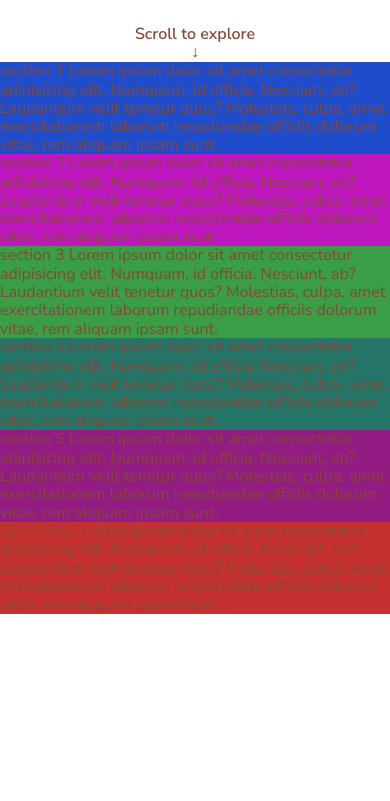
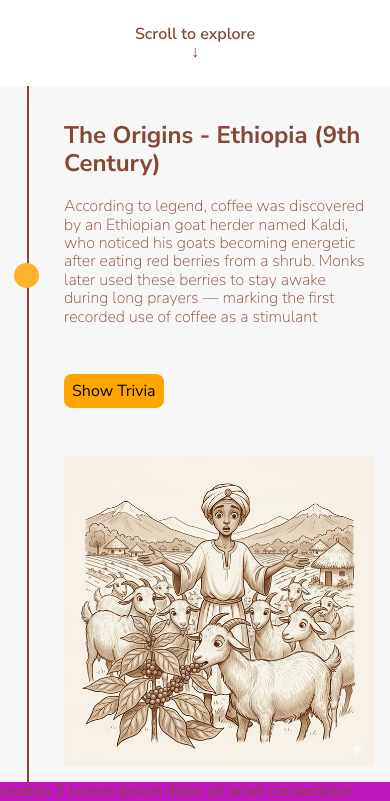
Before and after one commit to kamilpixel/coffee-history, a website built with Vite: page index.html in a window 390 px wide. Shown: the part 722-1523 px from the top of the page. Before the commit the page ends 1338 px from the top, so only its background shows below. Built offline with nearby package versions, Linux system fonts and the light colour scheme.

Commit message:
feat(landing-page): design section one

```diff
--- a/index.html
+++ b/index.html
@@ -28,21 +28,45 @@
             </div>
             <div class="image-intro"></div>
 
-            <button class="button-explore">
+            <button class="button button-explore">
               <div class="button-explore__content">
-                <div class="button-explore__content-label">Scroll to explore</div>
+                <div class="button-explore__content-label">
+                  Scroll to explore
+                </div>
                 <div class="button-explore__content-icon">↓</div>
               </div>
             </button>
-
           </div>
         </section>
         <!-- Section 1 -->
-        <section class="section" style="background-color: rgb(30, 76, 202)">
-          section 1 Lorem ipsum dolor sit amet consectetur adipisicing elit.
-          Numquam, id officia. Nesciunt, ab? Laudantium velit tenetur quos?
-          Molestias, culpa, amet exercitationem laborum repudiandae officiis
-          dolorum vitae, rem aliquam ipsam sunt.
+        <section class="section">
+          <div class="section__one">
+            <div class="section__content">
+              <div class="section__detail">
+                <div>
+                  <h2 class="section__title">
+                    The Origins - Ethiopia (9th Century)
+                  </h2>
+                  <p class="section__description">
+                    According to legend, coffee was discovered by an Ethiopian
+                    goat herder named Kaldi, who noticed his goats becoming
+                    energetic after eating red berries from a shrub. Monks later
+                    used these berries to stay awake during long prayers —
+                    marking the first recorded use of coffee as a stimulant
+                  </p>
+                  <button class="button button-show-trivia mt-5">
+                    Show Trivia
+                  </button>
+                </div>
+              </div>
+              <div class="section__image">
+                <img
+                  src="/src/images/ethiopia.png"
+                  alt="Ethiopian goat herder named Kaldi"
+                />
+              </div>
+            </div>
+          </div>
         </section>
         <!-- Section 2 -->
         <section class="section" style="background-color: rgb(189, 23, 189)">
--- a/src/css/main.css
+++ b/src/css/main.css
@@ -1,5 +1,6 @@
 @import url('https://fonts.googleapis.com/css2?family=Nunito+Sans:ital,opsz,wght@0,6..12,200..1000;1,6..12,200..1000&display=swap');
 @import url('https://cdnjs.cloudflare.com/ajax/libs/normalize/8.0.1/normalize.min.css');
+@import url('./utility.css');
 
 :root {
   --base-color: #854836;
@@ -17,22 +18,6 @@ body {
   font-family: "Nunito Sans", sans-serif;
   font-size: 16px;
   color: #854836;
-}
-
-.text-center {
-  text-align: center;
-}
-
-.w-100 {
-  width: 100%;
-}
-
-.section {
-  width: 100%;
-  height: 100vh;
-  display: flex;
-  align-items: center;
-  justify-content: center;
 }
 
 .text__intro {
@@ -64,7 +49,7 @@ body {
 }
 
 .image-intro {
-  height: 24rem;
+  height: 18rem;
   background-image: url('../images/bg-coffee.jpg');
   background-size: cover;
   background-position: center center;
@@ -74,18 +59,25 @@ body {
   margin-top: 2rem;
 }
 
-.button-explore {
+.button {
   background-color: transparent;
   border: none;
   display: block;
+  cursor: pointer;
+}
+
+.button-explore {
+  border: none;
   margin: 0 auto;
-  cursor: pointer;
   margin-top: 1.5rem;
   color: var(--base-color);
+  margin-bottom: 1.5rem;
 }
+
 .button-explore:hover {
   color: var(--primary-color);
 }
+
 .button-explore__content {
   /*  */
 }
@@ -98,18 +90,195 @@ body {
   /*  */
 }
 
-@media (max-width: 576px) {
+.button-show-trivia {
+  background-color: orange;
+  border-radius: 0.5rem;
+  padding: 0.5rem;
+  font-size: 1rem;
+}
+
+.section {
+  position: relative;
+  width: 100%;
+  /* height: 100vh; */
+  display: flex;
+  /* align-items: center; */
+}
+
+.section__title {
+  font-weight: 700;
+  font-size: 2.5rem;
+}
+
+.section__description {
+  font-weight: 200;
+  font-size: 1.5rem;
+  width: 30rem;
+}
+
+.section__one {
+  background-color: var(--secondary-color);
+  width: 100%;
+  height: 100%;
+  display: flex;
+  align-items: center;
+}
+
+.section__content {
+  height: 40rem;
+  width: 75rem;
+  max-width: 75rem;
+  /* background-color: yellowgreen; */
+  margin: 0 auto;
+  display: flex;
+  position: relative;
+}
+
+/* vertical line timeline */
+.section__detail::before {
+  content: '';
+  position: absolute;
+  width: 2px;
+  background-color: var(--base-color);
+  top: 0;
+  bottom: 0;
+  right: 0;
+  margin-left: -3px;
+}
+
+/* timeline circle */
+.section__detail::after {
+  content: '';
+  position: absolute;
+  width: 25px;
+  height: 25px;
+  right: 0;
+  background-color: var(--primary-color);
+  top: 50%;
+  border-radius: 50%;
+  z-index: 1;
+  margin-right: -12px;
+}
+
+.section__detail {
+  flex: 1;
+  order: 1;
+  position: relative;
+  display: flex;
+  justify-content: center;
+  align-items: center;
+  height: 100%;
+  padding: 1rem;
+}
+
+.section__image {
+  position: relative;
+  flex: 1;
+  order: 2;
+  display: flex;
+  justify-content: center;
+  align-items: center;
+  height: 100%;
+}
+
+.section__image img {
+  width: 28rem;
+  height: auto;
+}
+
+/* Styles for xs only */
+/* @media (max-width: 575.98px) {
+} */
+
+@media (min-width: 0px) and (max-width: 767.98px) {
+  /* Styles for sm only */
+
+  .section__title {
+    font-size: 1.5rem;
+  }
+
+  .section__description {
+    font-size: 1rem;
+    width: auto;
+  }
+
   .section {
     height: auto;
     /* padding: 1rem 0.5rem */
   }
+
   .text__intro-heading {
     font-size: 2rem;
   }
+
   .text__intro-description {
     font-size: 1.125rem;
   }
+
   .image-intro {
     height: 19.3125rem;
   }
+
+  .section__content {
+    flex-wrap: wrap;
+    height: auto;
+  }
+
+  .section__detail {
+    flex-basis: 100%;
+    padding-top: 1rem;
+    padding-bottom: 2rem;
+    padding-left: 4rem;
+  }
+
+  .section__image {
+    flex-basis: 100%;
+    padding: 1rem;
+    padding-left: 4rem;
+  }
+
+  .section__image img {
+    width: 100%;
+    height: auto;
+  }
+
+  /* (detail) vertical line timeline */
+  .section__detail::before {
+    left: 30px;
+  }
+
+  /* (detail) timeline circle */
+  .section__detail::after {
+    left: 14px;
+  }
+
+  /* (image) vertical line timeline */
+  .section__image::before {
+    content: '';
+    position: absolute;
+    width: 2px;
+    background-color: var(--base-color);
+    top: 0;
+    bottom: 0;
+    left: 30px;
+    margin-left: -3px;
+  }
+
 }
+
+@media (min-width: 768px) and (max-width: 991.98px) {
+
+  /* Styles for md only */
+  .section__image img {
+    width: 100%;
+    height: auto;
+  }
+}
+
+@media (min-width: 992px) and (max-width: 1199.98px) {
+  /* Styles for lg only */
+}
+
+@media (min-width: 1200px) and (max-width: 1399.98px) {
+  /* Styles for xl only */
+}
--- /dev/null
+++ b/src/css/utility.css
@@ -0,0 +1,24 @@
+.text-center {
+  text-align: center;
+}
+
+.w-100 {
+  width: 100%;
+}
+
+/* margins top utils */
+.mt-1 {
+  margin-top: 0.25rem;
+}
+.mt-2 {
+  margin-top: 0.5rem;
+}
+.mt-3 {
+  margin-top: 1rem;
+}
+.mt-4 {
+  margin-top: 1.5rem;
+}
+.mt-5 {
+  margin-top: 3rem;
+}
--- a/src/js/main.js
+++ b/src/js/main.js
@@ -14,8 +14,6 @@ ScrollSmoother.create({
  effects: true,
  preventDefault: true
 });
-
-
 
 
 const elImageIntro = document.querySelectorAll(".image-intro");
```
Also changed, not shown: src/images/ethiopia.png (added).
